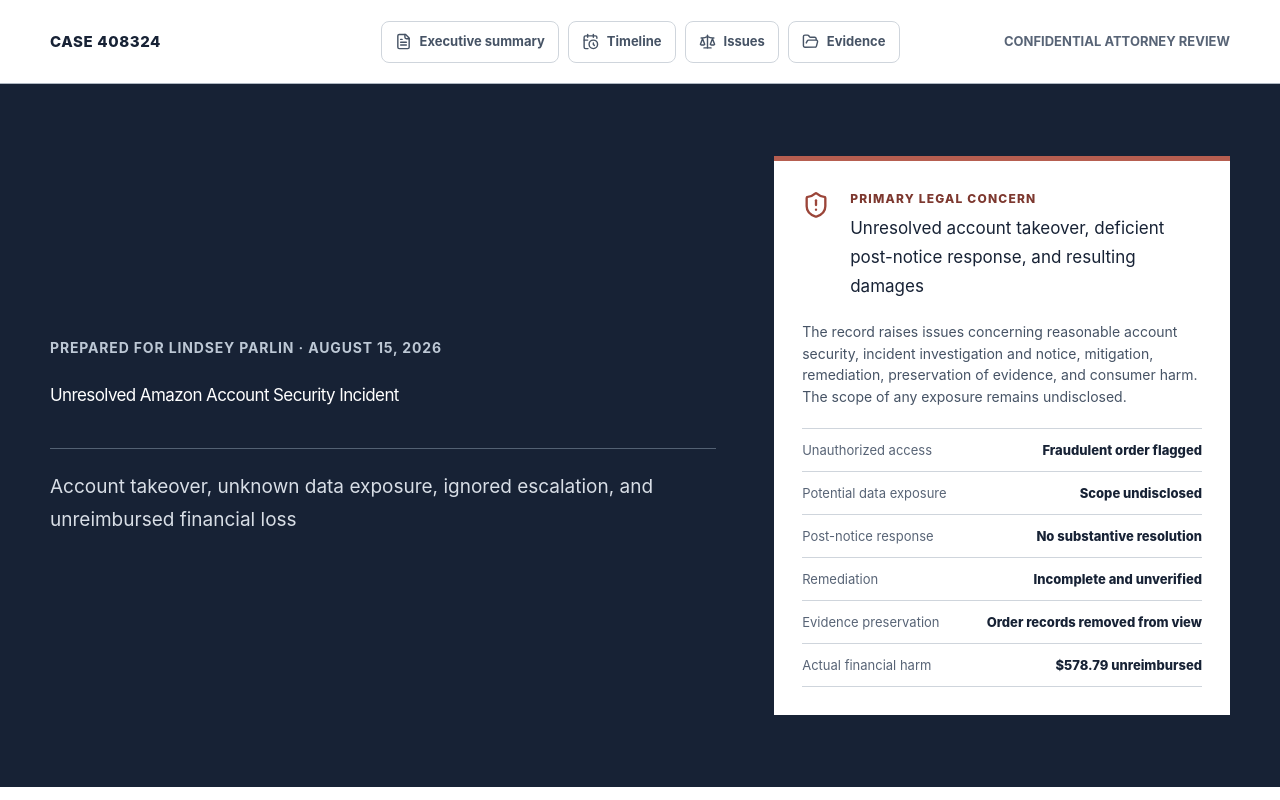
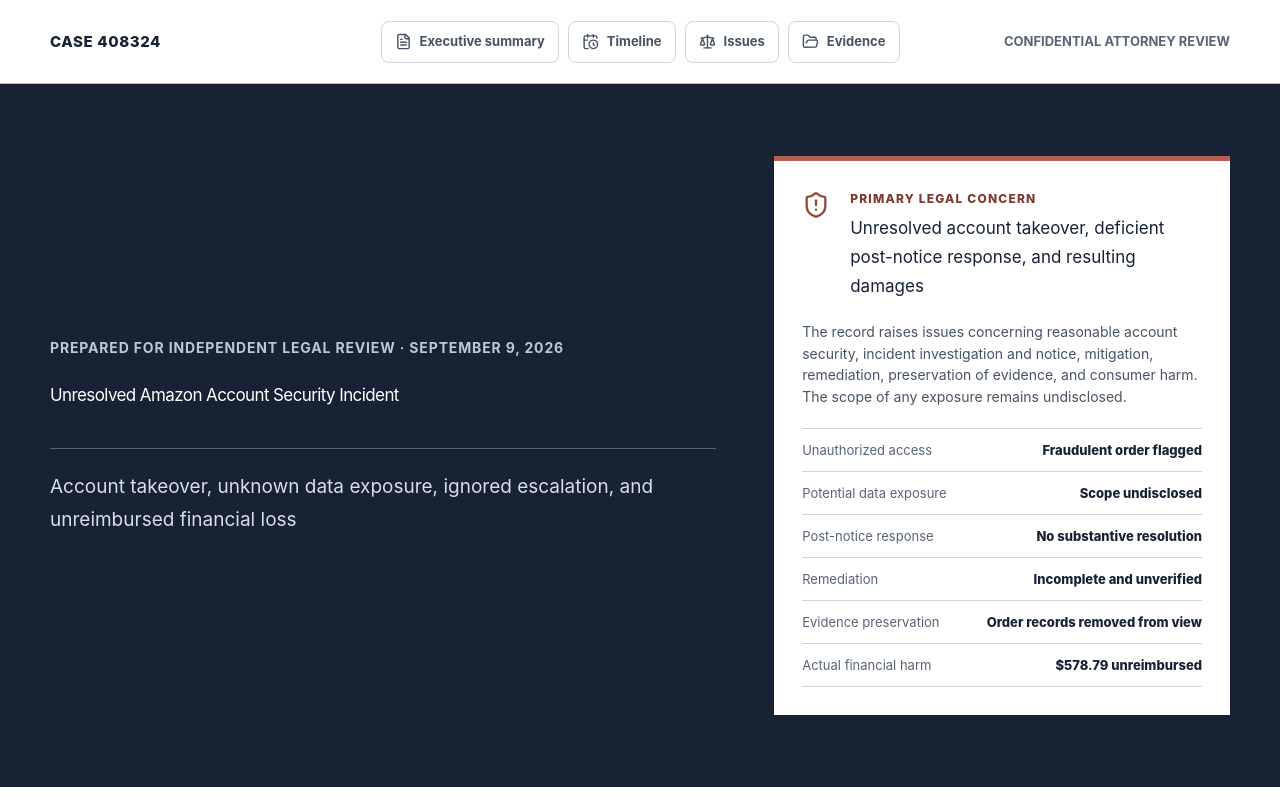
Before and after one commit to Balamm27/amazon-dispute, a Next.js app: page / in a window 1280 px wide. Shown: the top 800 px of the page. Built offline with nearby package versions, Linux system fonts and the light colour scheme.

Commit message:
Remove attorney-specific references from case brief

```diff
--- a/app/page.tsx
+++ b/app/page.tsx
@@ -69,12 +69,6 @@ const timeline: TimelineEntry[] = [
     heading: "Amazon did not substantively answer the follow-up",
     detail: "I asked Amazon whether it had contested the card dispute, whether it informed American Express that the order was flagged as fraudulent, whether it would correct conflicting information, and how the amount would be refunded. I also requested preservation of relevant account, authentication, order, support, delivery, and chargeback records. No substantive response addressing those questions was located in the reviewed mailbox through August 15.",
     source: "July 14 follow-up; mailbox review through August 15, 2026",
-  },
-  {
-    date: "August 12-14, 2026",
-    heading: "Matter referred to counsel",
-    detail: "LegalEASE matched Case 408324 with Lindsey Parlin. Ms. Parlin requested documentation of the charges and the responses received from Amazon and American Express.",
-    source: "LegalEASE referral and Parlin Law correspondence",
   },
 ];
 
@@ -166,7 +160,7 @@ export default function Home() {
 
       <div className="document-heading">
         <div className="heading-copy">
-          <p>Prepared for Lindsey Parlin · August 15, 2026</p>
+          <p>Prepared for independent legal review · September 9, 2026</p>
           <h1>Unresolved Amazon Account Security Incident</h1>
           <p className="subtitle">Account takeover, unknown data exposure, ignored escalation, and unreimbursed financial loss</p>
         </div>
@@ -302,7 +296,7 @@ export default function Home() {
       </section>
 
       <footer>
-        <div><strong>Bala Manoghar</strong><span>Prepared for Lindsey Parlin</span></div>
+        <div><strong>Bala Manoghar</strong><span>Prepared for independent legal review</span></div>
         <div><strong>Case 408324</strong><span>Record reviewed through August 15, 2026</span></div>
       </footer>
     </main>
```
Also changed, not shown: public/evidence/email-correspondence-record.txt, 1 other file (tests, documents, lock files or other folders).
